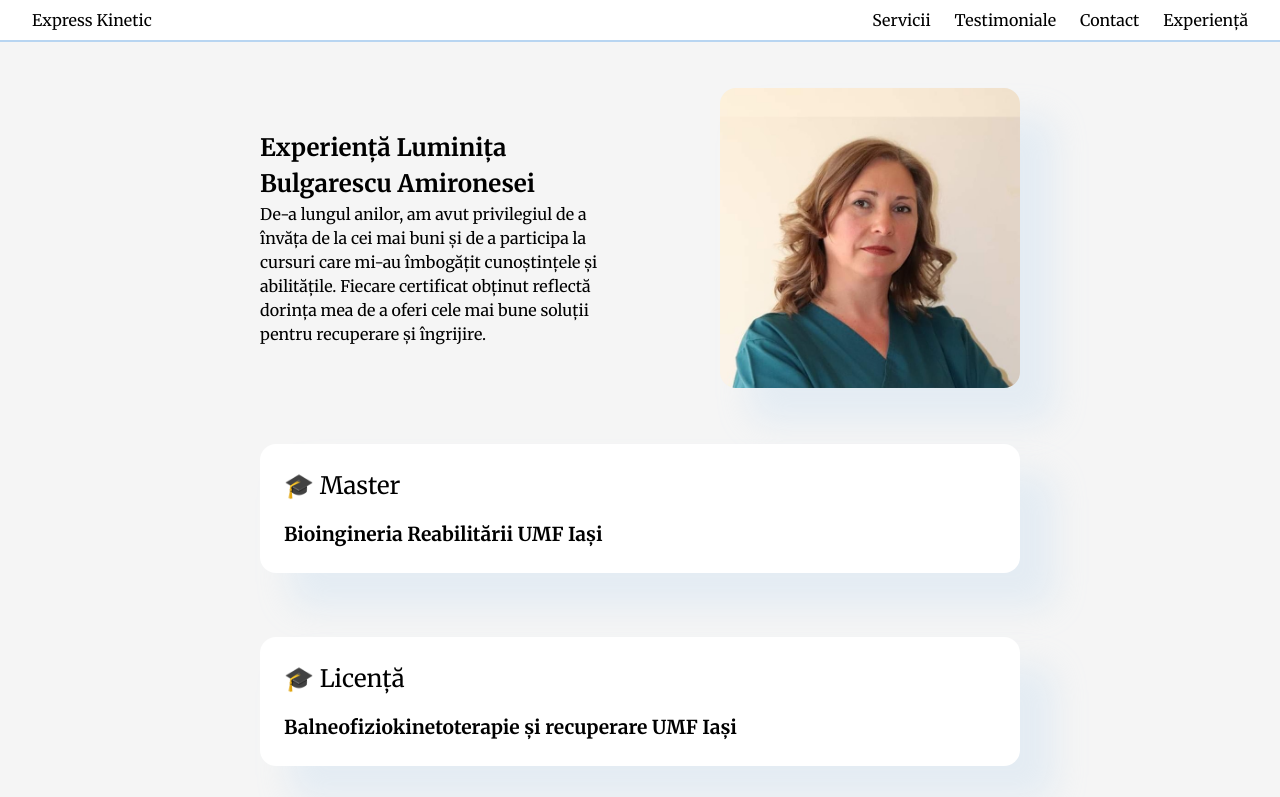
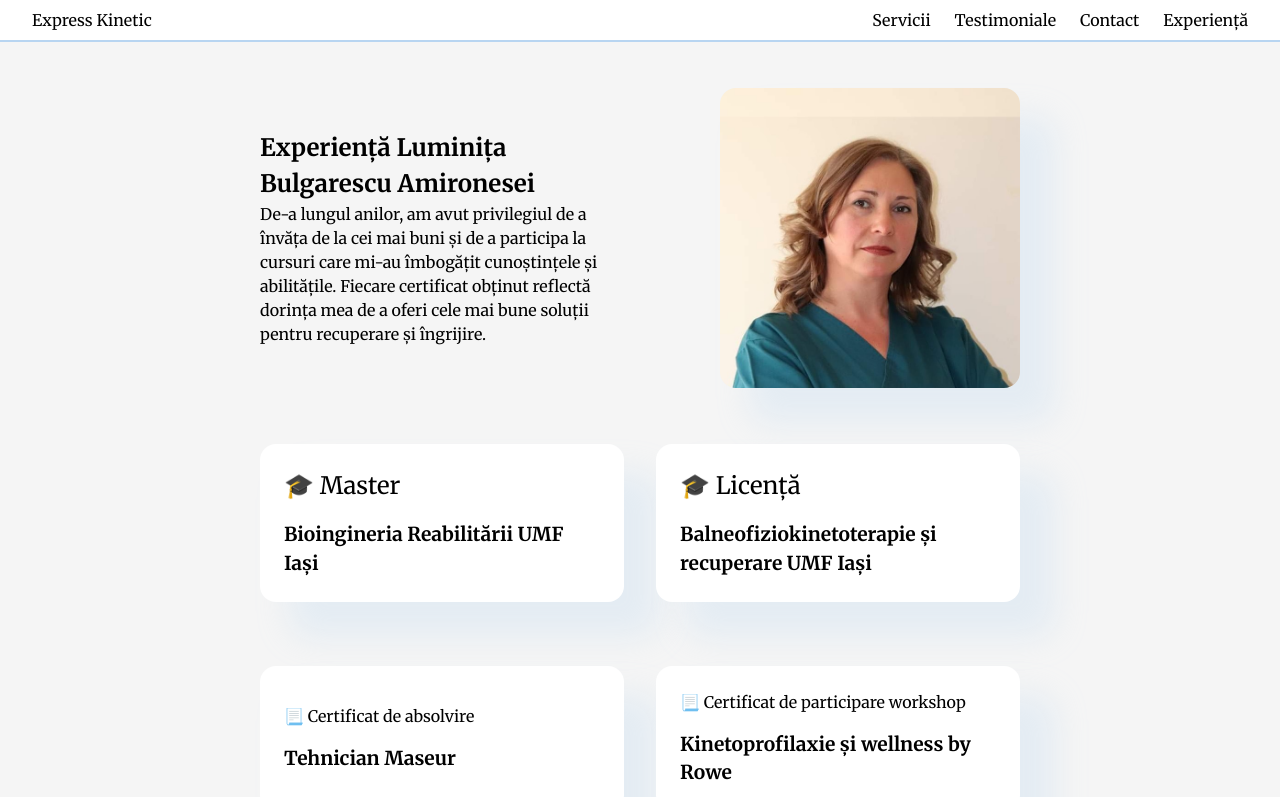
Before and after one commit to cristian-albu/express-kinetic-v2, a Next.js app: page /experienta in a window 1280 px wide. Shown: the top 797 px of the page. Built offline with nearby package versions, Linux system fonts and the light colour scheme.

Commit message:
window fix

```diff
--- a/views/experience-view/ExperienceView.tsx
+++ b/views/experience-view/ExperienceView.tsx
@@ -7,7 +7,7 @@ import React, { useEffect, useState } from "react";
 import { ExperienceContainer, ExperienceHeader, ExperienceSection, ExperienceTitle } from "./styled";
 
 const ExperienceView = () => {
-  const [width, setWidth] = useState(window.innerWidth);
+  const [width, setWidth] = useState(500);
 
   useEffect(() => {
     const handleResize = () => setWidth(window.innerWidth);
```
